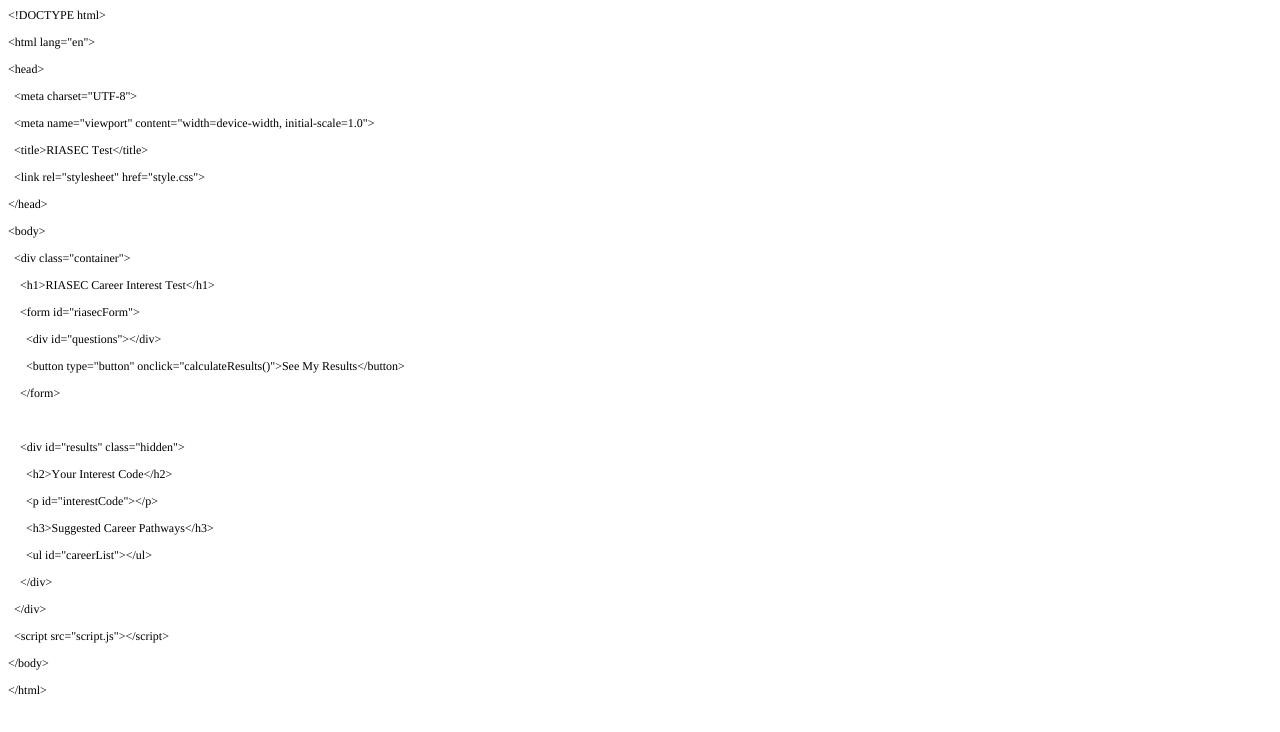
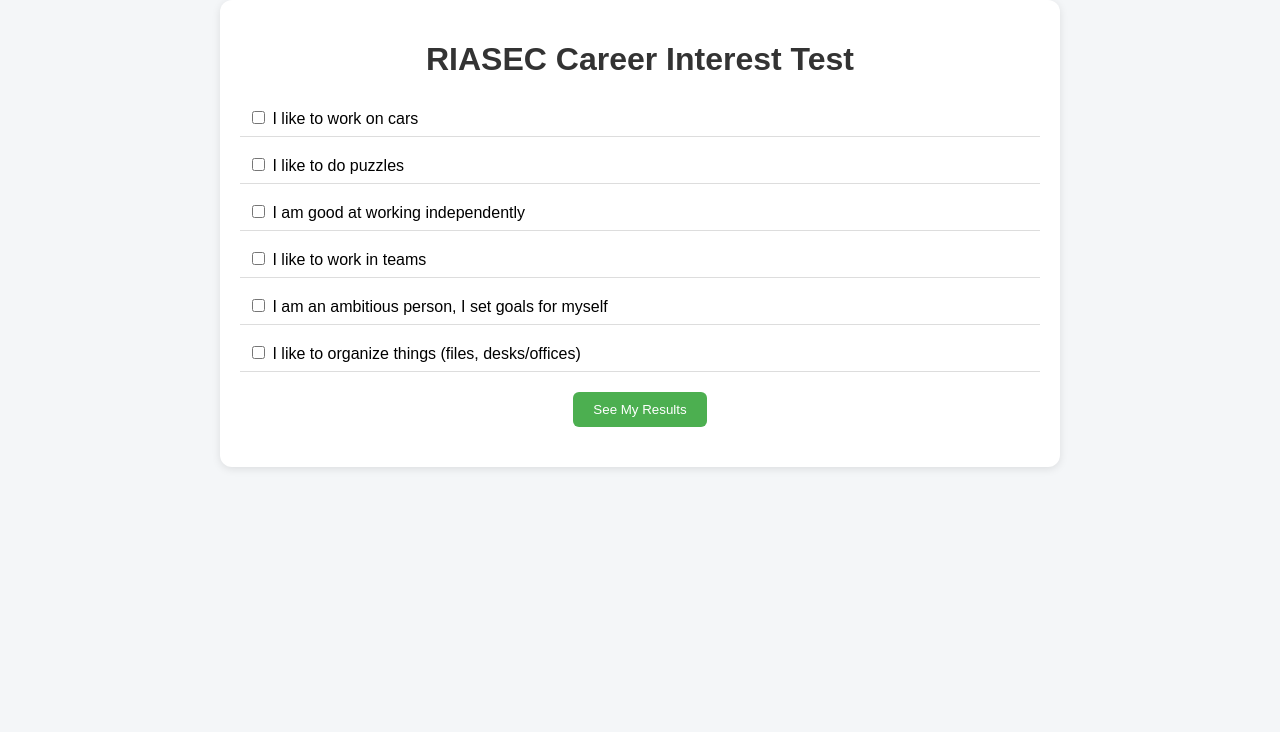
Before and after one commit to saikumaranairforce-beep/RaisecKumaran, a plain HTML site: page index.html in a window 1280 px wide. Drawn offline with Linux system fonts and the light colour scheme.

Commit message:
Add files via upload

```diff
--- a/index.html
+++ b/index.html
@@ -1,43 +1,26 @@
-<!DOCTYPE html PUBLIC "-//W3C//DTD HTML 4.01//EN" "http://www.w3.org/TR/html4/strict.dtd">
-<html>
+<!DOCTYPE html>
+<html lang="en">
 <head>
-  <meta http-equiv="Content-Type" content="text/html; charset=utf-8">
-  <meta http-equiv="Content-Style-Type" content="text/css">
-  <title></title>
-  <meta name="Generator" content="Cocoa HTML Writer">
-  <meta name="CocoaVersion" content="2575.6">
-  <style type="text/css">
-    p.p1 {margin: 0.0px 0.0px 12.0px 0.0px; font: 12.0px Times; -webkit-text-stroke: #000000}
-    p.p2 {margin: 0.0px 0.0px 12.0px 0.0px; font: 12.0px Times; -webkit-text-stroke: #000000; min-height: 14.0px}
-    span.s1 {font-kerning: none}
-  </style>
+  <meta charset="UTF-8">
+  <meta name="viewport" content="width=device-width, initial-scale=1.0">
+  <title>RIASEC Test</title>
+  <link rel="stylesheet" href="style.css">
 </head>
 <body>
-<p class="p1"><span class="s1">&lt;!DOCTYPE html&gt;</span></p>
-<p class="p1"><span class="s1">&lt;html lang="en"&gt;</span></p>
-<p class="p1"><span class="s1">&lt;head&gt;</span></p>
-<p class="p1"><span class="s1"><span class="Apple-converted-space">  </span>&lt;meta charset="UTF-8"&gt;</span></p>
-<p class="p1"><span class="s1"><span class="Apple-converted-space">  </span>&lt;meta name="viewport" content="width=device-width, initial-scale=1.0"&gt;</span></p>
-<p class="p1"><span class="s1"><span class="Apple-converted-space">  </span>&lt;title&gt;RIASEC Test&lt;/title&gt;</span></p>
-<p class="p1"><span class="s1"><span class="Apple-converted-space">  </span>&lt;link rel="stylesheet" href="style.css"&gt;</span></p>
-<p class="p1"><span class="s1">&lt;/head&gt;</span></p>
-<p class="p1"><span class="s1">&lt;body&gt;</span></p>
-<p class="p1"><span class="s1"><span class="Apple-converted-space">  </span>&lt;div class="container"&gt;</span></p>
-<p class="p1"><span class="s1"><span class="Apple-converted-space">    </span>&lt;h1&gt;RIASEC Career Interest Test&lt;/h1&gt;</span></p>
-<p class="p1"><span class="s1"><span class="Apple-converted-space">    </span>&lt;form id="riasecForm"&gt;</span></p>
-<p class="p1"><span class="s1"><span class="Apple-converted-space">      </span>&lt;div id="questions"&gt;&lt;/div&gt;</span></p>
-<p class="p1"><span class="s1"><span class="Apple-converted-space">      </span>&lt;button type="button" onclick="calculateResults()"&gt;See My Results&lt;/button&gt;</span></p>
-<p class="p1"><span class="s1"><span class="Apple-converted-space">    </span>&lt;/form&gt;</span></p>
-<p class="p2"><span class="s1"></span><br></p>
-<p class="p1"><span class="s1"><span class="Apple-converted-space">    </span>&lt;div id="results" class="hidden"&gt;</span></p>
-<p class="p1"><span class="s1"><span class="Apple-converted-space">      </span>&lt;h2&gt;Your Interest Code&lt;/h2&gt;</span></p>
-<p class="p1"><span class="s1"><span class="Apple-converted-space">      </span>&lt;p id="interestCode"&gt;&lt;/p&gt;</span></p>
-<p class="p1"><span class="s1"><span class="Apple-converted-space">      </span>&lt;h3&gt;Suggested Career Pathways&lt;/h3&gt;</span></p>
-<p class="p1"><span class="s1"><span class="Apple-converted-space">      </span>&lt;ul id="careerList"&gt;&lt;/ul&gt;</span></p>
-<p class="p1"><span class="s1"><span class="Apple-converted-space">    </span>&lt;/div&gt;</span></p>
-<p class="p1"><span class="s1"><span class="Apple-converted-space">  </span>&lt;/div&gt;</span></p>
-<p class="p1"><span class="s1"><span class="Apple-converted-space">  </span>&lt;script src="script.js"&gt;&lt;/script&gt;</span></p>
-<p class="p1"><span class="s1">&lt;/body&gt;</span></p>
-<p class="p1"><span class="s1">&lt;/html&gt;</span></p>
+  <div class="container">
+    <h1>RIASEC Career Interest Test</h1>
+    <form id="riasecForm">
+      <div id="questions"></div>
+      <button type="button" onclick="calculateResults()">See My Results</button>
+    </form>
+
+    <div id="results" class="hidden">
+      <h2>Your Interest Code</h2>
+      <p id="interestCode"></p>
+      <h3>Suggested Career Pathways</h3>
+      <ul id="careerList"></ul>
+    </div>
+  </div>
+  <script src="script.js"></script>
 </body>
 </html>
--- a/script.js
+++ b/script.js
@@ -5,7 +5,7 @@ const questions = [
   { text: "I like to work in teams", category: "S" },
   { text: "I am an ambitious person, I set goals for myself", category: "E" },
   { text: "I like to organize things (files, desks/offices)", category: "C" },
-  // 👉 You can continue adding all 42 questions here
+  // Add remaining questions here from PDF
 ];
 
 const careers = {
@@ -40,13 +40,11 @@ function calculateResults() {
     scores[val]++;
   }
 
-  // Sort and pick top 3
   const sorted = Object.entries(scores).sort((a,b) => b[1]-a[1]);
   const top3 = sorted.slice(0,3).map(item => item[0]);
 
   document.getElementById("interestCode").textContent = top3.join(" - ");
 
-  // Show related careers
   const careerList = document.getElementById("careerList");
   careerList.innerHTML = "";
   top3.forEach(code => {
```
Also changed, not shown: style.css (line endings or trailing spaces).
